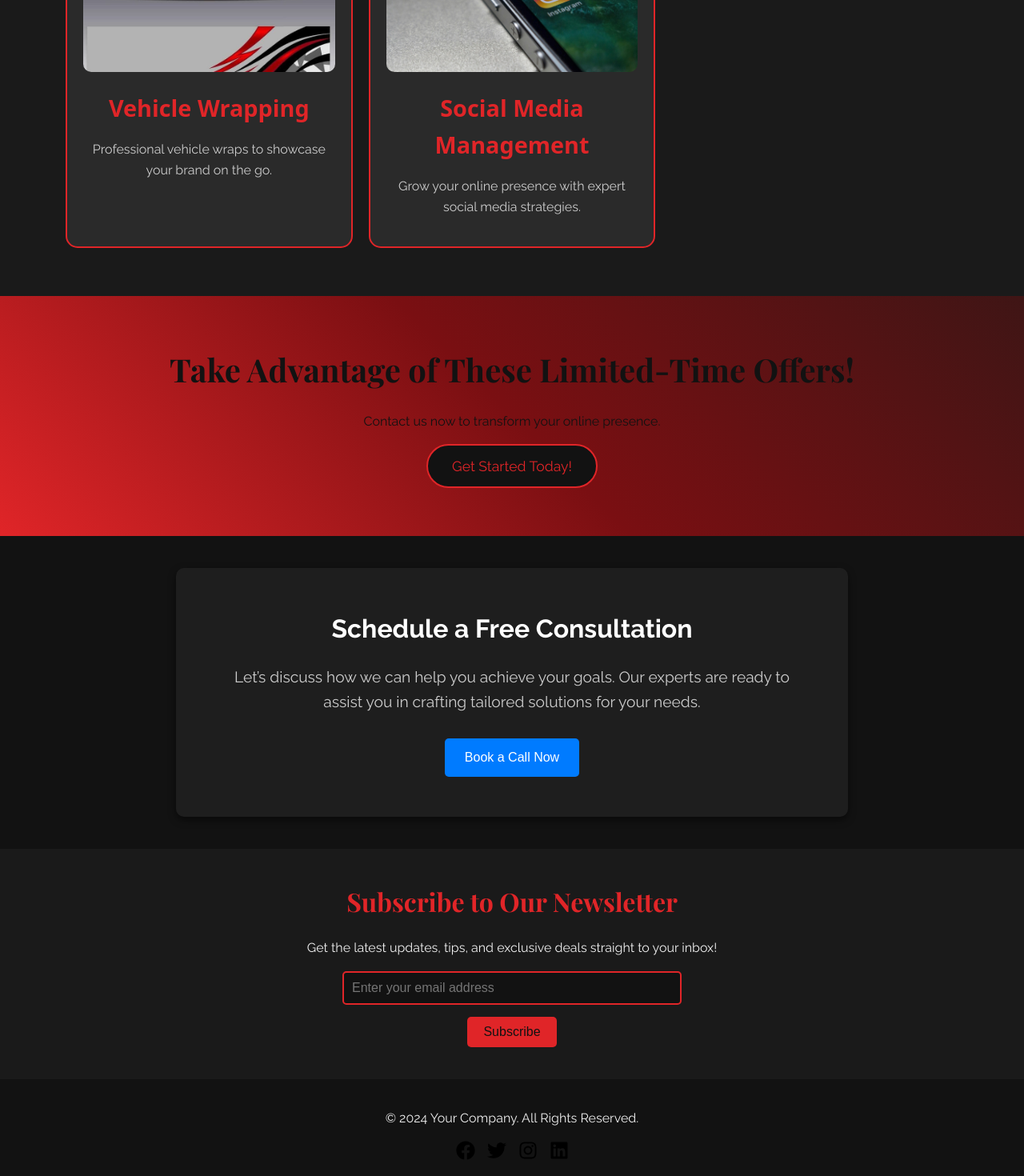
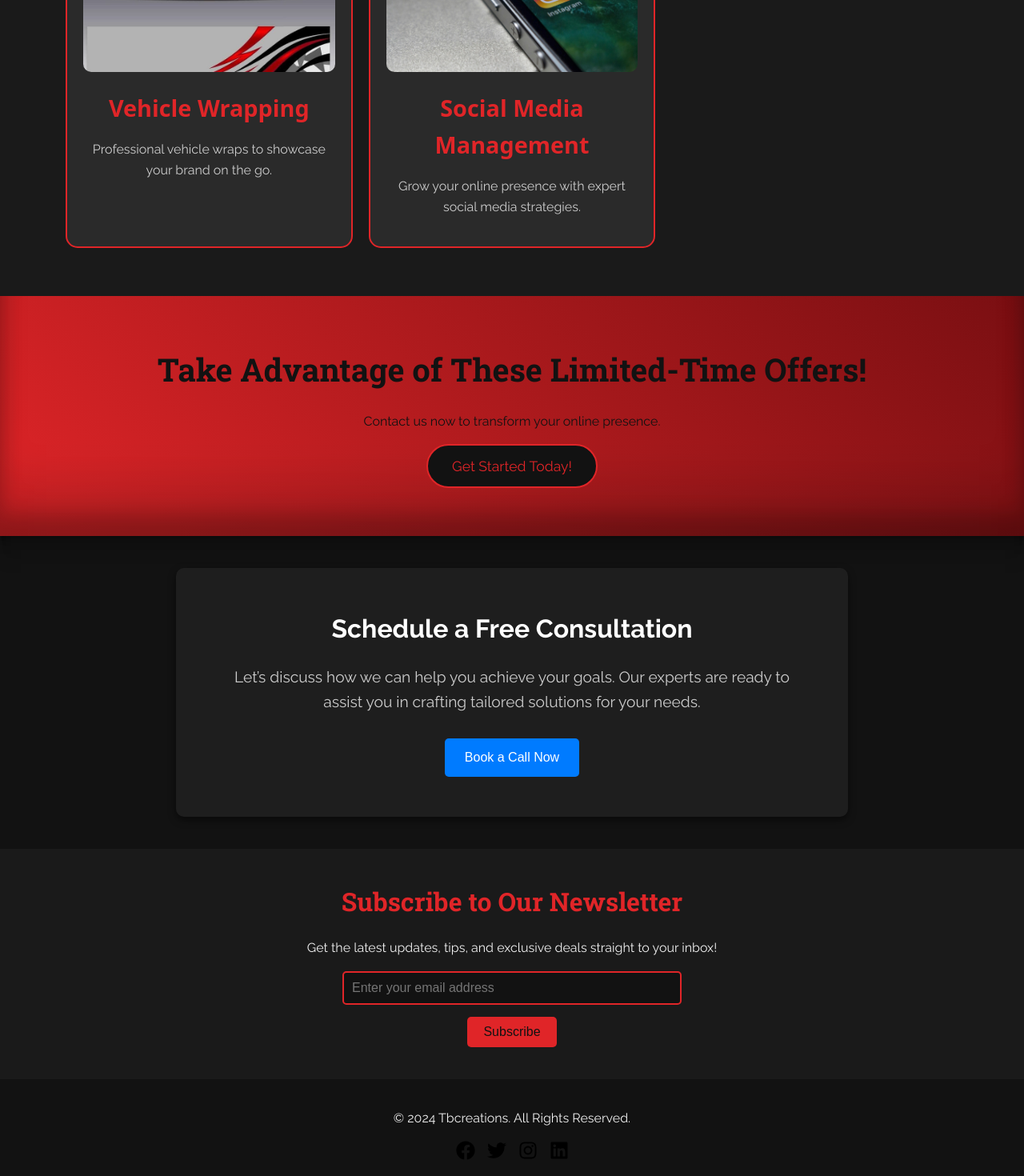
Before and after one commit to JabulaniUsen/blackfriday-sales-page, a React (Vite) app: page / in a window 1280 px wide. Shown: the part 1332-2802 px from the top of the page at 80% size. Built offline with nearby package versions, Linux system fonts and the light colour scheme; a web font is replaced by a local one.

Commit message:
Fixing issues

```diff
--- a/src/App.jsx
+++ b/src/App.jsx
@@ -114,7 +114,7 @@
 
       {/* Footer */}
       <footer className="footer">
-        <p>&copy; 2024 Your Company. All Rights Reserved.</p>
+        <p>&copy; 2024 Tbcreations. All Rights Reserved.</p>
         <div className="social-links">
           <a href="https://facebook.com" target="_blank" rel="noopener noreferrer">
             <i className="icon"><FaFacebook /></i>
@@ -155,7 +155,7 @@
           transition={{ duration: 0.3 }}
         >
           <BiXCircle className='closePopup' onClick={() => {setShowPopup(false)}}/>
-          <h3>Join the Whitelist</h3>
+          <h3>Join the Wait list</h3>
           <p>Be the first to access our exclusive deals and updates!</p>
           <form onSubmit={handleWhitelistSubmit}>
             <input
--- a/src/index.css
+++ b/src/index.css
@@ -198,17 +198,18 @@
 
 /* Call to Action */
 .cta {
-  background: linear-gradient(45deg, #e02528, #7a0f12, #3f1515);
+  background: linear-gradient(45deg, #e02528, #7a0f12);
   color: #121212;
   text-align: center;
   padding: 60px 20px;
   animation: fadeIn 1.5s ease-in-out;
+  box-shadow: rgba(0, 0, 0, 0.17) 0px -23px 25px 0px inset, rgba(0, 0, 0, 0.15) 0px -36px 30px 0px inset, rgba(0, 0, 0, 0.1) 0px -79px 40px 0px inset, rgba(0, 0, 0, 0.06) 0px 2px 1px, rgba(0, 0, 0, 0.09) 0px 4px 2px, rgba(0, 0, 0, 0.09) 0px 8px 4px, rgba(0, 0, 0, 0.09) 0px 16px 8px, rgba(0, 0, 0, 0.09) 0px 32px 16px;
 }
 
 .cta h2 {
   font-size: 2.5rem;
   margin-bottom: 20px;
-  font-family: 'Playfair Display', serif;
+  font-family: 'Roboto Slab', serif;
 }
 
 .cta button {
@@ -258,7 +259,7 @@
   font-size: 2rem;
   color: #e02528;
   margin-bottom: 20px;
-  font-family: 'Playfair Display', serif;
+  font-family: 'Roboto Slab', serif;
 }
 
 .newsletter form {
```
